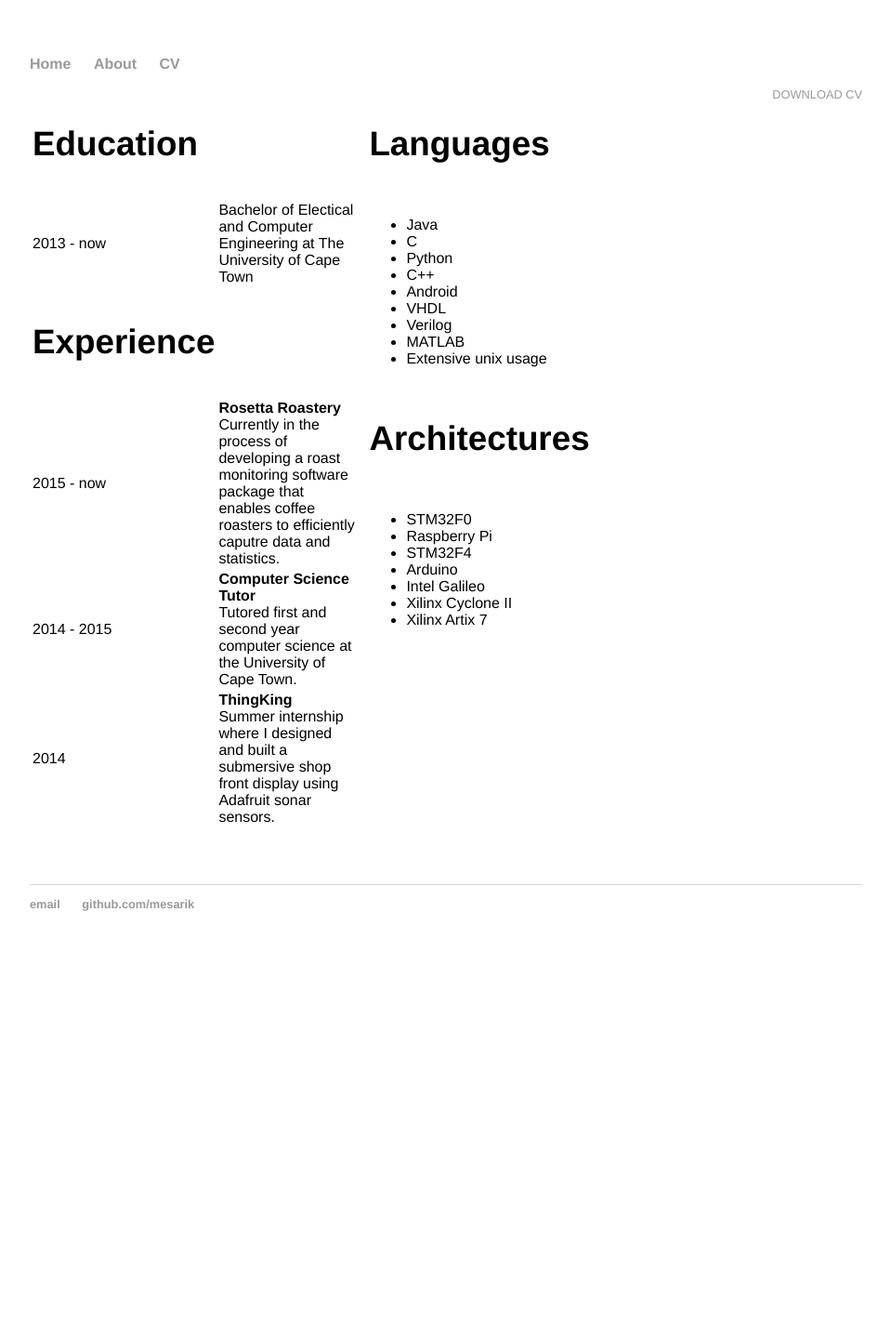
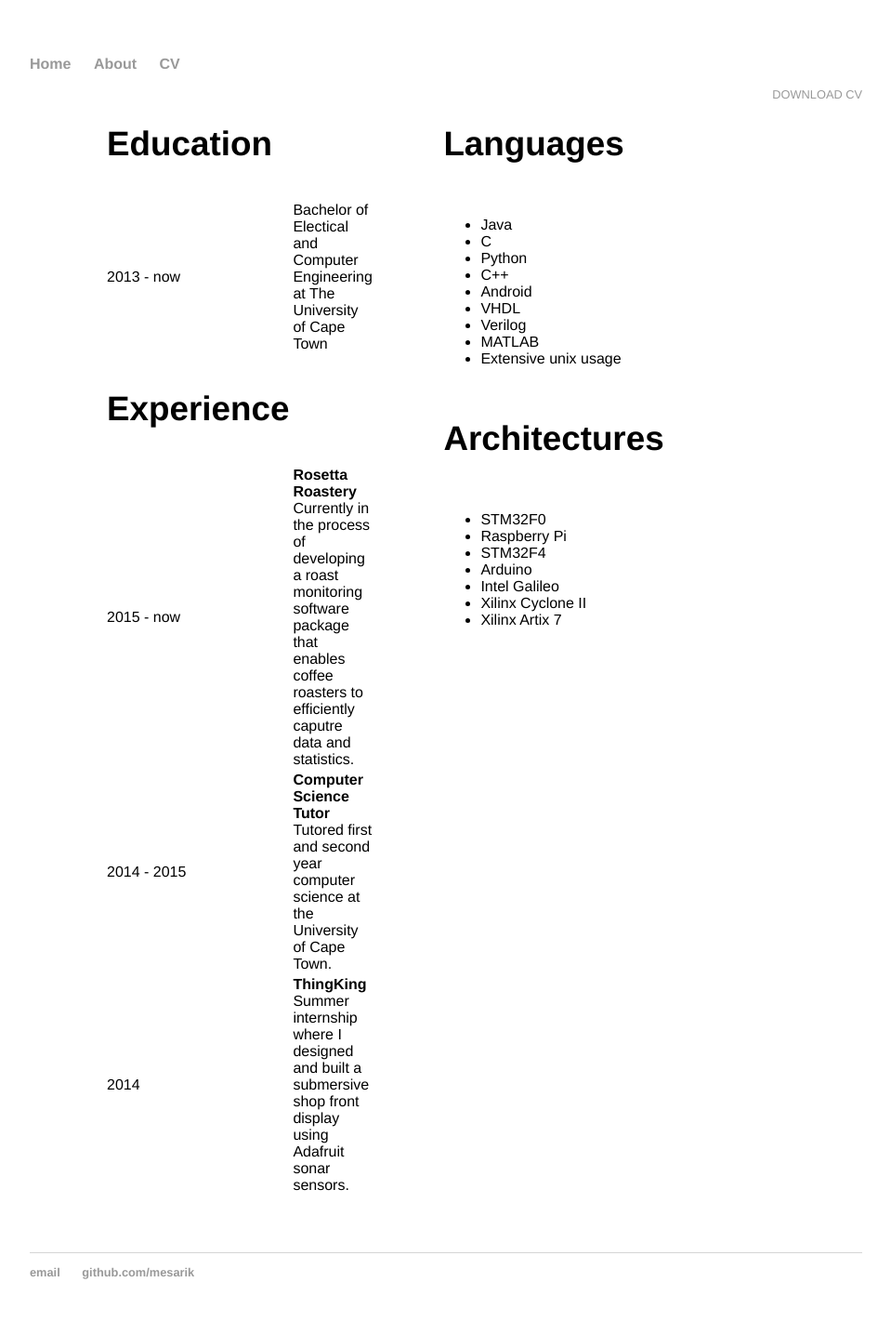
Before and after one commit to mesarcik/mesarcik.github.io, a Jekyll site: the page built from cv/index.html, in a window 1280 px wide. Shown: the whole page at 93% size, without its empty margins (160-1119 px from the left). Built offline with Jekyll 4.4.1, drawn with Linux system fonts in a browser that asks for light colours; before the commit the page ends 1040 px from its top, so only the background shows below that.

Commit message:
git_uploader.sh

```diff
--- a/css/main.css
+++ b/css/main.css
@@ -4,7 +4,9 @@ a { text-decoration: none; color: #999; }
 a:hover { text-decoration: underline; }
 
 table {border: none;
-vertical-align: top;}
+vertical-align: top;
+padding-right: 5em;
+padding-left: 5em}
 
 
 p{ font-size: 1.5em; line-height: 1.4em; color: #333; }
```
